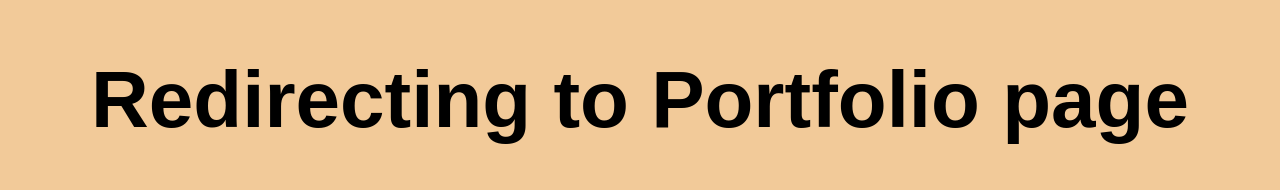
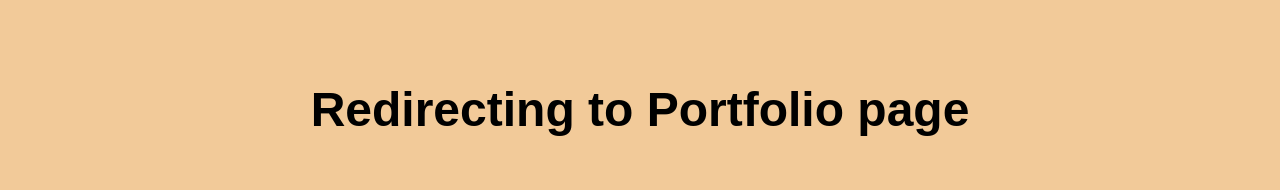
Before and after one commit to knaagar/knaagar, a plain HTML site: page index.html in a window 1280 px wide. Drawn offline with Linux system fonts and the light colour scheme.

Commit message:
Update index.html

```diff
--- a/index.html
+++ b/index.html
@@ -9,8 +9,9 @@
                font-family: sans-serif;
            }
            h1 {
-              font-size: 5em;
+              font-size: 3em;
               text-align: center;
+              padding: 50px;
            }
        </style>
    </head>
```
